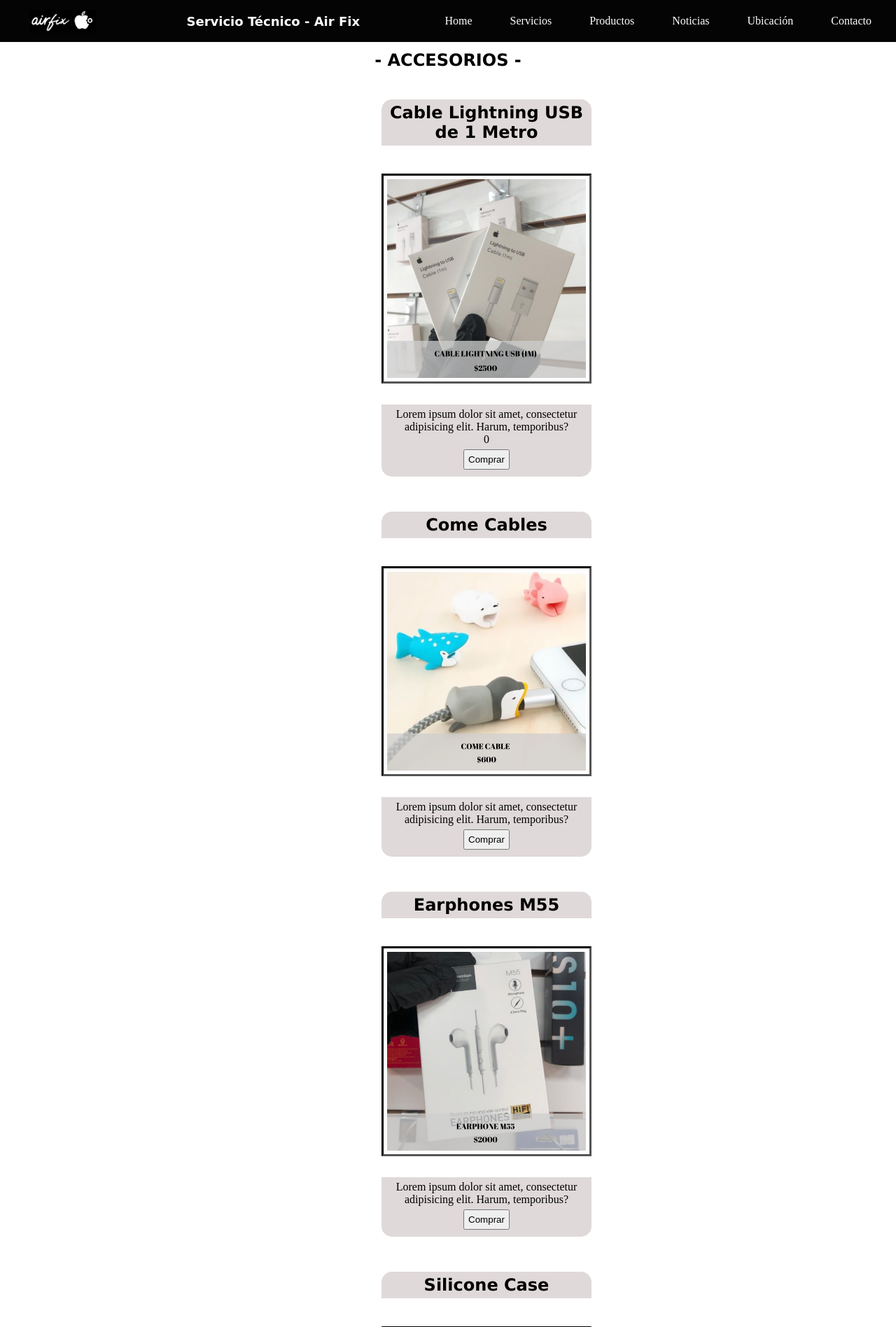
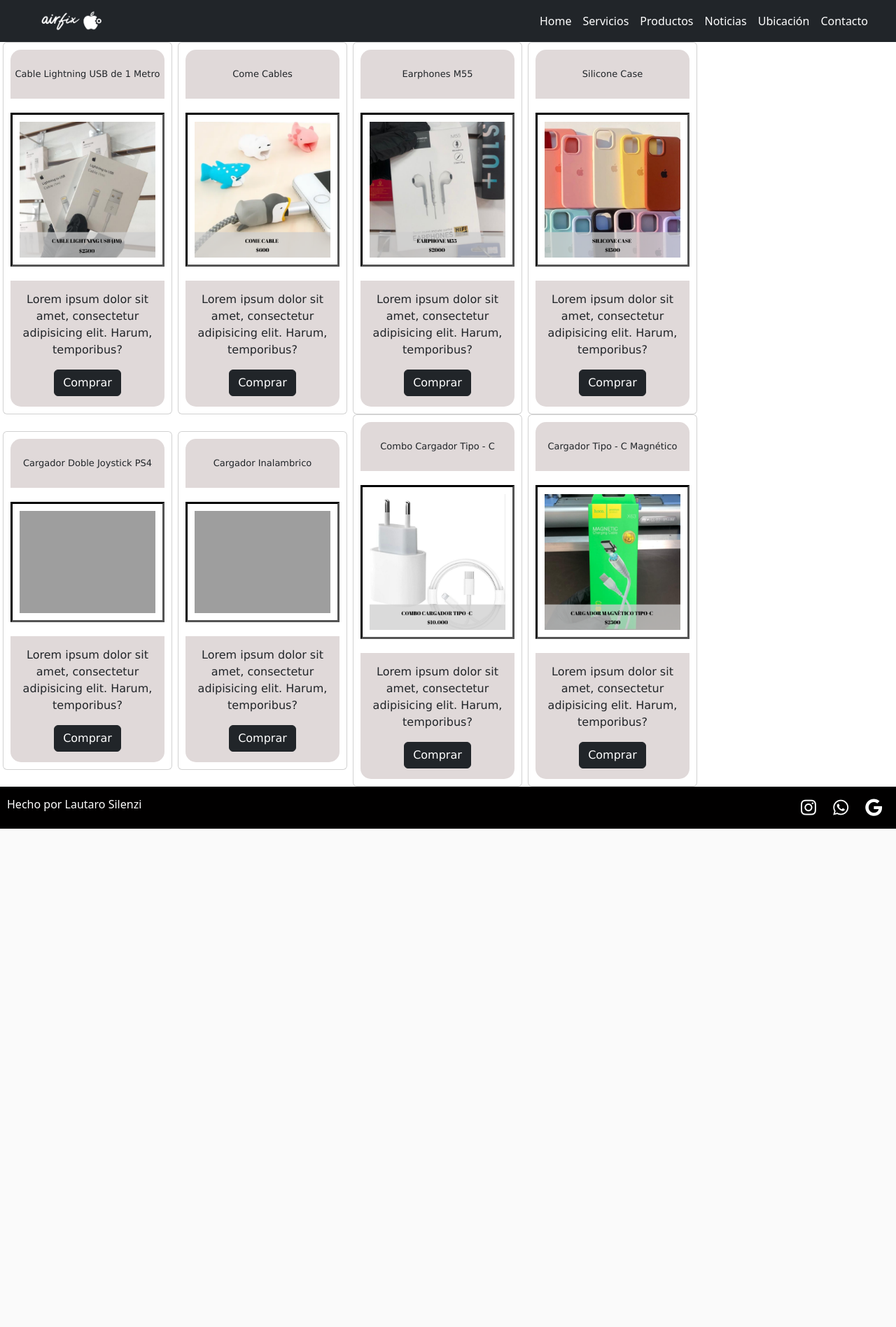
Before and after one commit to lautarosilenzi/proyecto-final, a PHP site: page /productos.html in a window 1280 px wide. Shown: the top 1896 px of the page at 70% size. After the commit the page ends 1184 px from the top, so only its background shows below. Run offline with PHP 8.4, Linux system fonts and the light colour scheme; some libraries are stand-ins or nearby versions; grey boxes are pictures that could not be loaded.

Commit message:
agregando boostrap

```diff
--- a/css/estilo.css
+++ b/css/estilo.css
@@ -10,7 +10,7 @@ body {
 
 /* HEADER */
 
-header{
+.navbar{
     height: 60px;
 }
 
@@ -37,30 +37,9 @@ header{
     margin: 10px;
 }
 
-.menu li {
-    display: inline-block;
-    text-align: center;
-    margin: 15px;
-    padding: 10px;
-
-}
-
-.menu li a {
-    text-decoration: none;
-    color: rgb(255, 255, 255);
-}
-
-.menu li a:hover {
+.menu div a:hover {
     color: rgb(211, 78, 126);
     font-weight: bold;
-}
-
-.df-navbar {
-    display: flex;
-    flex-direction: row;
-    align-items: center;
-    justify-content: space-between;
-    background-color: rgb(4, 4, 4);
 }
 
 /* MAIN HOME */
@@ -132,45 +111,52 @@ header{
     margin: 10px;
 }
 
+.TextColor{
+
+}
+
 /* MAIN PRODUCTOS */
 .df-main {
+    width: 1000px;
     display: flex;
-    flex-direction: column;
+    flex-direction: row;
     align-items: center;
+    flex-wrap: wrap;
     justify-content: space-around;
 
 }
-.card {
-    width: 250px;
-    margin: 20px;
+.accesorios {
+    flex-direction: wrap;
 }
 
-.df-card{
+.df-accesorios{
     display: flex;
-    flex-direction: column;
+    flex-direction: wrap;
     flex-wrap: wrap;
     align-items: center;
     justify-content: space-between;
 }
 .w-img {
-    width: 300px;
-    padding: 5px;
-    margin: 30px;
+    width: 220px;
+    padding: 10px;
+    margin: 10px;
     border: 3px inset rgb(0, 0, 0);
     border-width: 3px;
 }
 
 .bg-card{
-    width: 300px;
+    width: 220px;
     text-align: center;
     background-color: rgb(224, 217, 217);
     display: flex;
     align-items: center;
     justify-content: center;
     flex-direction: column;
-    padding: 5px;
+    padding: 15px;
+    margin: 10px;
     border-bottom-left-radius: 15px;
     border-bottom-right-radius: 15px;
+    font-family:'Lucida Sans', 'Lucida Sans Regular', 'Lucida Grande', 'Lucida Sans Unicode', Geneva, Verdana, sans-serif;
 }
 
 .p-boton{
@@ -179,9 +165,10 @@ header{
 }
 
 .n-productos{
-    width: 300px;
+    width: 220px;
+    height: 70px;
+    margin: 10px;
     text-align: center;
-    color: #010000;
     background-color: rgb(224, 217, 217);
     display: flex;
     align-items: center;
@@ -190,8 +177,8 @@ header{
     padding: 5px;
     border-top-left-radius: 15px;
     border-top-right-radius: 15px;
-    margin: 10px;
     font-family:'Lucida Sans', 'Lucida Sans Regular', 'Lucida Grande', 'Lucida Sans Unicode', Geneva, Verdana, sans-serif;
+    font-size: small;
 }
 
 /*MAIN NOTICIAS*/
@@ -247,24 +234,6 @@ header{
     margin: auto;
 }
 
-.boton {
-    width: 100px;
-    height: 40px;
-}
-
-.boton:hover{
-    transform: scale(1.1);
-    -webkit-transform: scale(1.1);
-    -moz-transform: scale(1.1);
-    -ms-transform: scale(1.1);
-    -o-transform: scale(1.1);
-    transition: all 0.5s ease;
-    -webkit-transition: all 0.5s ease;
-    -moz-transition: all 0.5s ease;
-    -ms-transition: all 0.5s ease;
-    -o-transition: all 0.5s ease;
-}
-
 .pnovedades {
     font-family: Georgia, 'Times New Roman', Times, serif;
     justify-content: left;
@@ -315,6 +284,9 @@ header{
     -moz-transform: rotateY(360deg) ;
     -ms-transform: rotateY(360deg) ;
     -o-transform: rotateY(360deg) ;
+}
+.footer-t{
+    font-size: medium;
 }
 
 /*FINAL FOOTER */
--- a/productos.html
+++ b/productos.html
@@ -4,109 +4,121 @@
     <meta charset="UTF-8">
     <meta http-equiv="X-UA-Compatible" content="IE=edge">
     <meta name="viewport" content="width=device-width, initial-scale=1.0">
+    <link href="https://fonts.googleapis.com/css2?family=Montserrat:wght@200&family=Staatliches&display=swap"
+        rel="stylesheet">
+    <link href="https://cdn.jsdelivr.net/npm/bootstrap@5.2.1/dist/css/bootstrap.min.css" rel="stylesheet"
+        integrity="sha384-iYQeCzEYFbKjA/T2uDLTpkwGzCiq6soy8tYaI1GyVh/UjpbCx/TYkiZhlZB6+fzT" crossorigin="anonymous">
     <link rel="shortcut icon" href="./img/favicon.ico" type="image/x-icon">
+    <link href="https://unpkg.com/aos@2.3.1/dist/aos.css" rel="stylesheet">
 	<link rel="stylesheet" href="./css/estilo.css">
 	<title>Productos - Air Fix</title>
 </head>
 <body>
-    <header class="df-navbar">
-        <div><img class="logo" src="./img/af.img.png" alt="Foto de perfil" id="arriba"></div>
-            <h2 class="titulo">
-                Servicio Técnico - Air Fix
-            </h2>
-            <nav>
+    <header>
+        <nav class="navbar navbar-expand navbar-dark bg-dark">
+            <div class="container-fluid">
+                <div><img class="logo" src="./img/af.img.png" alt="Foto de perfil" id="arriba"></div>
+                <button class="navbar-toggler" type="button" data-bs-toggle="collapse" data-bs-target="#navbarNavAltMarkup"
+                    aria-controls="navbarNavAltMarkup" aria-expanded="false" aria-label="Toggle navigation">
+                    <span class="navbar-toggler-icon"></span>
+                </button>
                 <ul class="menu">
-                    <li><a href="./index.html">Home</a></li>
-                    <li><a href="./servicios.html">Servicios</a></li>
-                    <li><a href="./productos.html">Productos</a></li>
-                    <li><a href="./noticias.html">Noticias</a></li>
-                    <li><a href="./ubicacion.html">Ubicación</a></li>
-                    <li><a href="./contacto.html">Contacto</a></li>
+                    <div class="menu menu navbar-nav collapse navbar-collapse" id="navbarNavAltMarkup">
+                            <a class="nav-link active" aria-current="page" href="./index.html">Home</a>
+                            <a class="nav-link active" href="./servicios.html">Servicios</a>
+                            <a class="nav-link active" href="./productos.html">Productos</a>
+                            <a class="nav-link active" href="./noticias.html">Noticias</a>
+                            <a class="nav-link active" href="./ubicacion.html">Ubicación</a>
+                            <a class="nav-link active" href="./contacto.html">Contacto</a>
+                    </div>
                 </ul>
-            </nav>
+            </div>
+        </nav>
     </header>
-    <h2 class="center subtitus">- ACCESORIOS -</h2>
     <main class="df-main">
-        <section class="card df-card">
+        <section class="card df-card" data-aos="flip-up">
             <h2 class="n-productos">Cable Lightning USB de 1 Metro</h2>
             <img class="w-img" src="./img/CABLE LIGHTNING USB 1M.png" alt="Cable-iPhone">
             <div class="bg-card">
-                <p>Lorem ipsum dolor sit amet, consectetur adipisicing elit. Harum, temporibus?</p>0
-                <button class="p-boton">Comprar</button>
+                <p>Lorem ipsum dolor sit amet, consectetur adipisicing elit. Harum, temporibus?</p>
+                <button type="button" class="btn btn-dark">Comprar</button>
             </div>
         </section>
 
-        <section class="card df-card">
+        <section class="card df-card" data-aos="flip-up">
             <h2 class="n-productos">Come Cables</h2>
             <img class="w-img" src="./img/comecable-img.png" alt="Cable-iPhone">
             <div class="bg-card">
                 <p>Lorem ipsum dolor sit amet, consectetur adipisicing elit. Harum, temporibus?</p>
-                <button class="p-boton">Comprar</button>
+                <button type="button" class="btn btn-dark">Comprar</button>
             </div>
         </section>
 
-        <section class="card df-card">
+        <section class="card df-card" data-aos="flip-up">
             <h2 class="n-productos">Earphones M55</h2>
             <img class="w-img" src="./img/earphones M55.png" alt="Cable-iPhone">
             <div class="bg-card">
                 <p>Lorem ipsum dolor sit amet, consectetur adipisicing elit. Harum, temporibus?</p>
-                <button class="p-boton">Comprar</button>
+                <button type="button" class="btn btn-dark">Comprar</button>
             </div>
         </section>
 
-        <section class="card df-card">
+        <section class="card df-card" data-aos="flip-up">
             <h2 class="n-productos">Silicone Case</h2>
             <img class="w-img" src="./img/silicone-img.png" alt="Cable-iPhone">
             <div class="bg-card">
                 <p>Lorem ipsum dolor sit amet, consectetur adipisicing elit. Harum, temporibus?</p>
-                <button class="p-boton">Comprar</button>
+                <button type="button" class="btn btn-dark">Comprar</button>
             </div>
         </section>
 
-        <section class="card df-card">
+        <section class="card df-card" data-aos="flip-up">
             <h2 class="n-productos">Cargador Doble Joystick PS4</h2>
             <img class="w-img" src="./img/CARGADOR DOBLE PARA JOYSTICK PS4.png" alt="Cable-iPhone">
             <div class="bg-card">
                 <p>Lorem ipsum dolor sit amet, consectetur adipisicing elit. Harum, temporibus?</p>
-                <button class="p-boton">Comprar</button>
+                <button type="button" class="btn btn-dark">Comprar</button>
             </div>
         </section>
 
-        <section class="card df-card">
+        <section class="card df-card" data-aos="flip-up">
             <h2 class="n-productos">Cargador Inalambrico</h2>
             <img class="w-img" src="./img/CARGADOR INALÁMBRICO.png" alt="Cable-iPhone">
             <div class="bg-card">
                 <p>Lorem ipsum dolor sit amet, consectetur adipisicing elit. Harum, temporibus?</p>
-                <button class="p-boton">Comprar</button>
+                <button type="button" class="btn btn-dark">Comprar</button>
             </div>
         </section>
 
-        <section class="card df-card">
+        <section class="card df-card" data-aos="flip-up">
             <h2 class="n-productos">Combo Cargador Tipo - C</h2>
             <img class="w-img" src="./img/COMBO CARGADOR TIPO -C.png" alt="Cable-iPhone">
             <div class="bg-card">
                 <p>Lorem ipsum dolor sit amet, consectetur adipisicing elit. Harum, temporibus?</p>
-                <button class="p-boton">Comprar</button>
+                <button type="button" class="btn btn-dark">Comprar</button>
             </div>
         </section>
 
-        <section class="card df-card">
+        <section class="card df-card" data-aos="flip-up">
             <h2 class="n-productos">Cargador Tipo - C Magnético</h2>
             <img class="w-img" src="./img/TIPOC MAG.png" alt="Cable-iPhone">
             <div class="bg-card">
                 <p>Lorem ipsum dolor sit amet, consectetur adipisicing elit. Harum, temporibus?</p>
-                <button class="p-boton">Comprar</button>
+                <button type="button" class="btn btn-dark">Comprar</button>
             </div>
         </section>
     </main>
     <footer class="df-footer bg-footer">
-        <h3 class="text-white">Hecho por Lautaro Silenzi</h3>
+        <h3 class="footer-t text-white">Hecho por Lautaro Silenzi</h3>
         <div class="redes">
             <a href="https://www.instagram.com/air.fix/" target="_blank"><i class="fa fa-instagram text-white"></i></a>
-            <a href=""><i class="fa fa-whatsapp text-white"></i></a>
+            <a href="https://walink.co/ca7540"><i class="fa fa-whatsapp text-white"></i></a>
             <a href="https://www.google.com.ar/" target="_blank"><i class="fa fa-google text-white"></i></a>
         </div>
     </footer>
     <script src="https://kit.fontawesome.com/71405dd8ce.js" crossorigin="anonymous"></script>
+    <script src="https://unpkg.com/aos@2.3.1/dist/aos.js"></script>
+    <script> {AOS.init ( easing= 'ease-out-back',duration= 2000 )} </script>
+    <script src="https://cdn.jsdelivr.net/npm/bootstrap@5.2.1/dist/js/bootstrap.bundle.min.js" integrity="sha384-u1OknCvxWvY5kfmNBILK2hRnQC3Pr17a+RTT6rIHI7NnikvbZlHgTPOOmMi466C8" crossorigin="anonymous"></script>
 </body>
 </html>
```
Also changed, not shown: contacto.html (+91 -14 lines), index.html (+28 -18 lines), noticias.html (+55 -20 lines), servicios.html (+102 -18 lines), ubicacion.html (+27 -15 lines), img/af.img.png.
